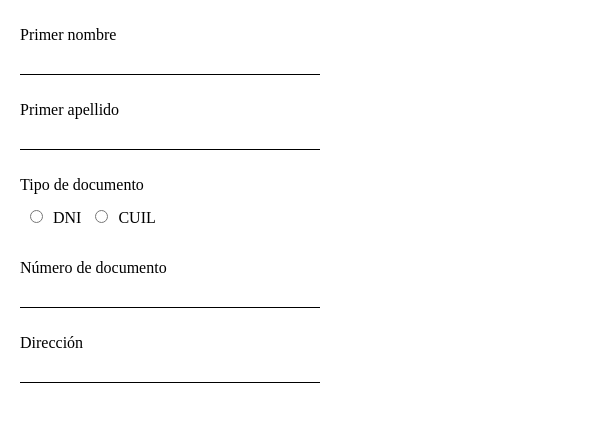
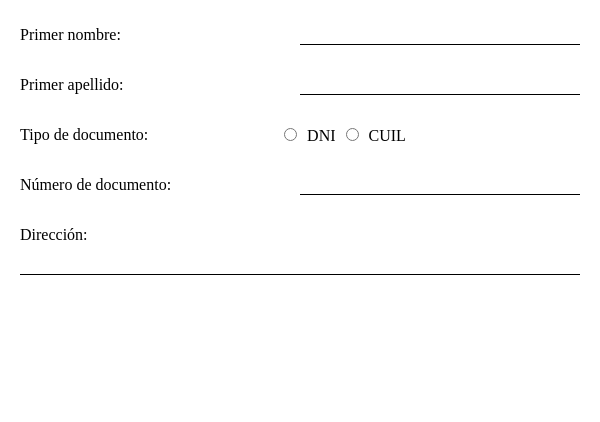
Before and after one commit to ivanaca777/Ejercicio10, a plain HTML site: page index.html in a window 600 px wide. Drawn offline with Linux system fonts and the light colour scheme.

Commit message:
se agrega breakpoint

```diff
--- a/Styles/_l-html.scss
+++ b/Styles/_l-html.scss
@@ -17,7 +17,7 @@ body {
             display: flex;
             flex-direction: column;
             margin-top: 20px;
-            input {
+            & input {
                 width: 300px;
                 height: 24px;
                 border:none;
@@ -28,9 +28,59 @@ body {
             & label {
                 & input {
                     margin: 10px;
-                    color: red;
                 }
             }
         }
     }
 }
+
+
+@media screen and (min-width: 425px) and (max-width: 767px) {
+
+    body {
+        line-height: 30px;
+        margin-left: 20px;
+        margin-right: 20px;
+        & form {
+            display: flex;
+            flex-direction: row;
+            flex-wrap: wrap;
+             & .label {
+                 display: flex;
+                 flex-direction: row;
+                 margin-top: 20px;
+                 width: 100%;
+                 justify-content: space-between;
+                & input {
+                     width: 50%;
+                     height: 24px;
+                     border:none;
+                     border-bottom: 1px solid;
+                 }
+             }
+
+             & div {
+                display: flex;
+                position: absolute;
+                top: 118px;
+                left: 130px;
+                justify-content: center;
+                width: 70%;
+
+                 & label {
+                     & input {
+                         margin: 10px;
+                     }
+                 }
+             }
+
+            .label:last-of-type {
+                display: flex;
+                flex-direction: column;
+                & input {
+                    width: 100%;
+                }
+            }
+         }
+     }
+}
--- a/index.html
+++ b/index.html
@@ -13,15 +13,15 @@
 </head>
 <body>
     <form>
-        <label class="label" for="nombre">Primer nombre<input name="nombre" type="text"></label>
-        <label class="label" for="apellido">Primer apellido<input name="apellido" type="text"></label>
-        <label class="label" for="tipo de documento">Tipo de documento</label>
+        <label class="label" for="nombre">Primer nombre:<input name="nombre" type="text"></label>
+        <label class="label" for="apellido">Primer apellido:<input name="apellido" type="text"></label>
+        <label class="label" for="tipo de documento">Tipo de documento:</label>
         <div>
-            <label for=""><input name="tipoDoc" type="radio" value="DNI">DNI</label>
-            <label for=""><input name="tipoDoc" type="radio" value="CUIL">CUIL</label>
+            <label for="dni"><input name="tipoDoc" type="radio" value="DNI">DNI</label>
+            <label for="cuil"><input name="tipoDoc" type="radio" value="CUIL">CUIL</label>
         </div>
-        <label class="label" for="numeroDoc">Número de documento<input name="dni" type="text"></label>
-        <label class="label" for="direccion">Dirección<input name="direccion" type="text"></label>
+        <label class="label" for="numeroDoc">Número de documento:<input name="dni" type="text"></label>
+        <label class="label" for="direccion">Dirección:<input name="direccion" type="text"></label>
     </form>
 </body>
 </html>
```
Also changed, not shown: styles.css, 1 other file.
